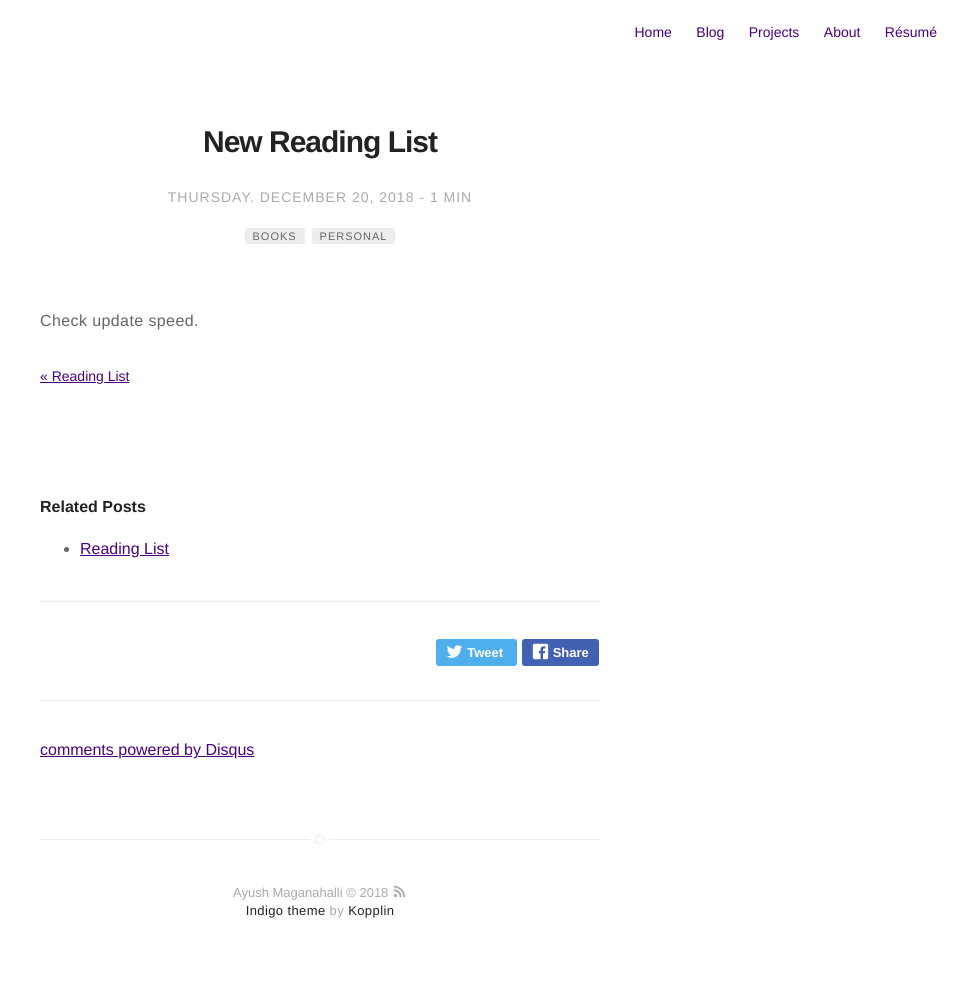
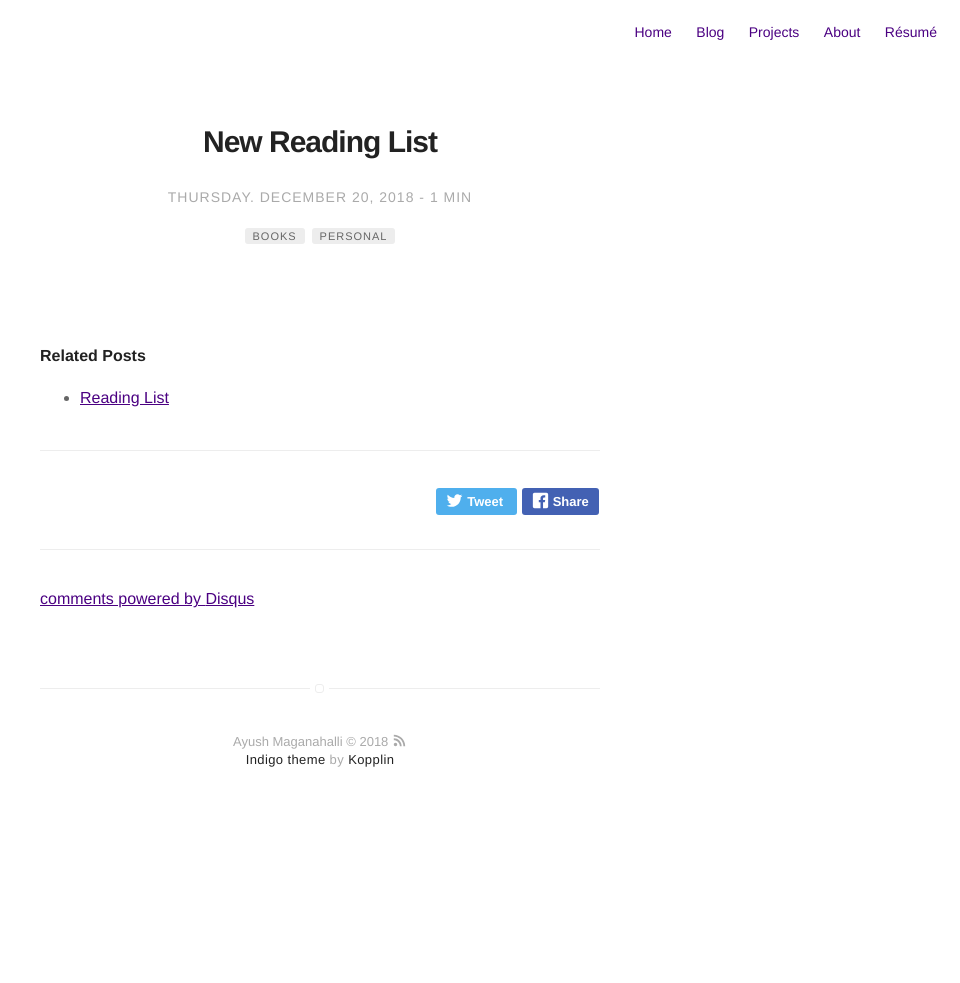
Before and after one commit to ayushsm/ayushsm-github.com, a Jekyll site: the page built from _posts/2018-12-20-receipt-reader.markdown, in a window 1280 px wide. Shown: the whole page, without its empty margins (320-1280 px from the left). Built offline with Jekyll 4.4.1, drawn with Linux system fonts in a browser that asks for light colours; comment, search, counter and statistics services are not loaded; after the commit the page ends 900 px from its top, so only the background shows below that.

```diff
--- a/_posts/2018-12-20-receipt-reader.markdown
+++ b/_posts/2018-12-20-receipt-reader.markdown
@@ -5,8 +5,7 @@ date: 2018-12-20
 tag:
 - books
 - personal
-category: blog
+category: project
 author: ayushsm
 description: Things I'm Reading x2
 ---
-Check update speed.
```
Also changed, not shown: projects/index.html (renamed from projects.html).
